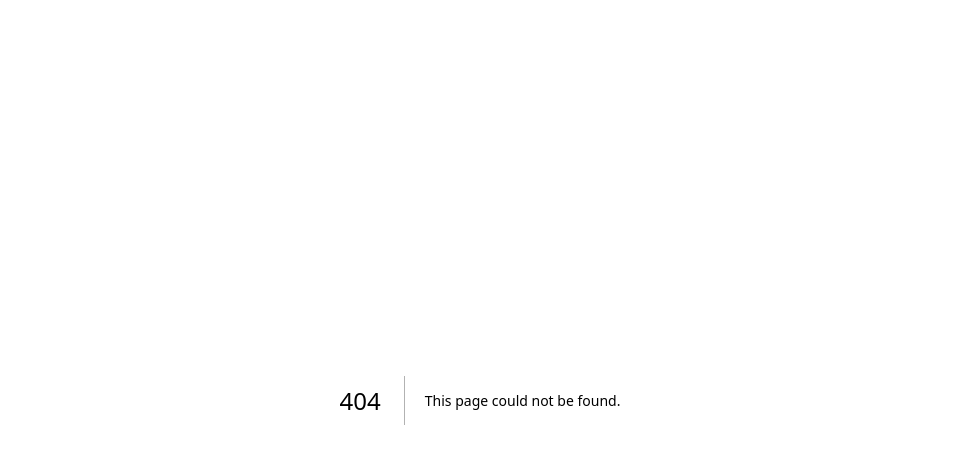
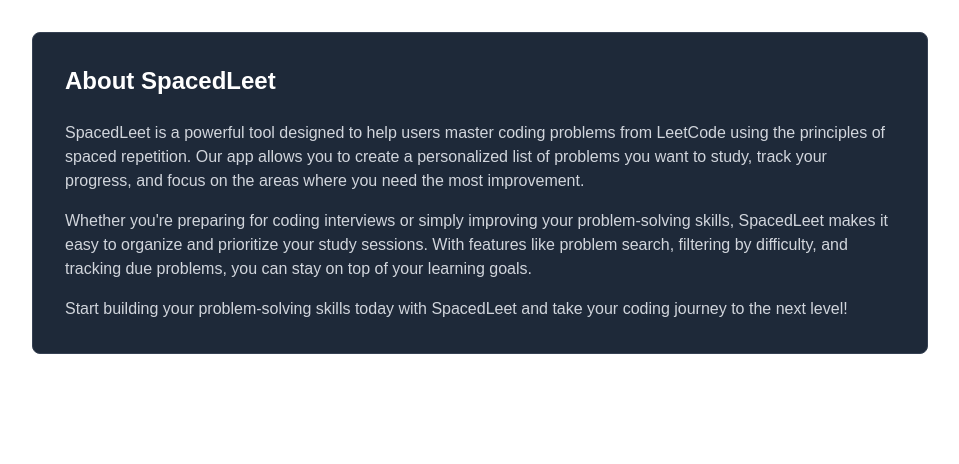
Before and after one commit to mukaj/spacedleet, a Next.js app: page /about in a window 1280 px wide. Before the commit this address had no page. Shown: the top 464 px of the page, without its empty margins (160-1119 px from the left). Built offline with nearby package versions, Linux system fonts and the light colour scheme.

Commit message:
Add about page.

```diff
--- /dev/null
+++ b/src/pages/about/index.js
@@ -0,0 +1,29 @@
+import React from "react";
+
+const AboutPage = () => {
+  return (
+    <div className="mt-8 p-8 bg-gray-800 text-white rounded-md border border-gray-700 max-w-4xl mx-auto">
+      <h1 className="text-2xl font-semibold mb-6">About SpacedLeet</h1>
+      <p className="text-gray-300 mb-4">
+        SpacedLeet is a powerful tool designed to help users master coding
+        problems from LeetCode using the principles of spaced repetition. Our
+        app allows you to create a personalized list of problems you want to
+        study, track your progress, and focus on the areas where you need the
+        most improvement.
+      </p>
+      <p className="text-gray-300 mb-4">
+        Whether you're preparing for coding interviews or simply improving your
+        problem-solving skills, SpacedLeet makes it easy to organize and
+        prioritize your study sessions. With features like problem search,
+        filtering by difficulty, and tracking due problems, you can stay on top
+        of your learning goals.
+      </p>
+      <p className="text-gray-300">
+        Start building your problem-solving skills today with SpacedLeet and
+        take your coding journey to the next level!
+      </p>
+    </div>
+  );
+};
+
+export default AboutPage;
```
